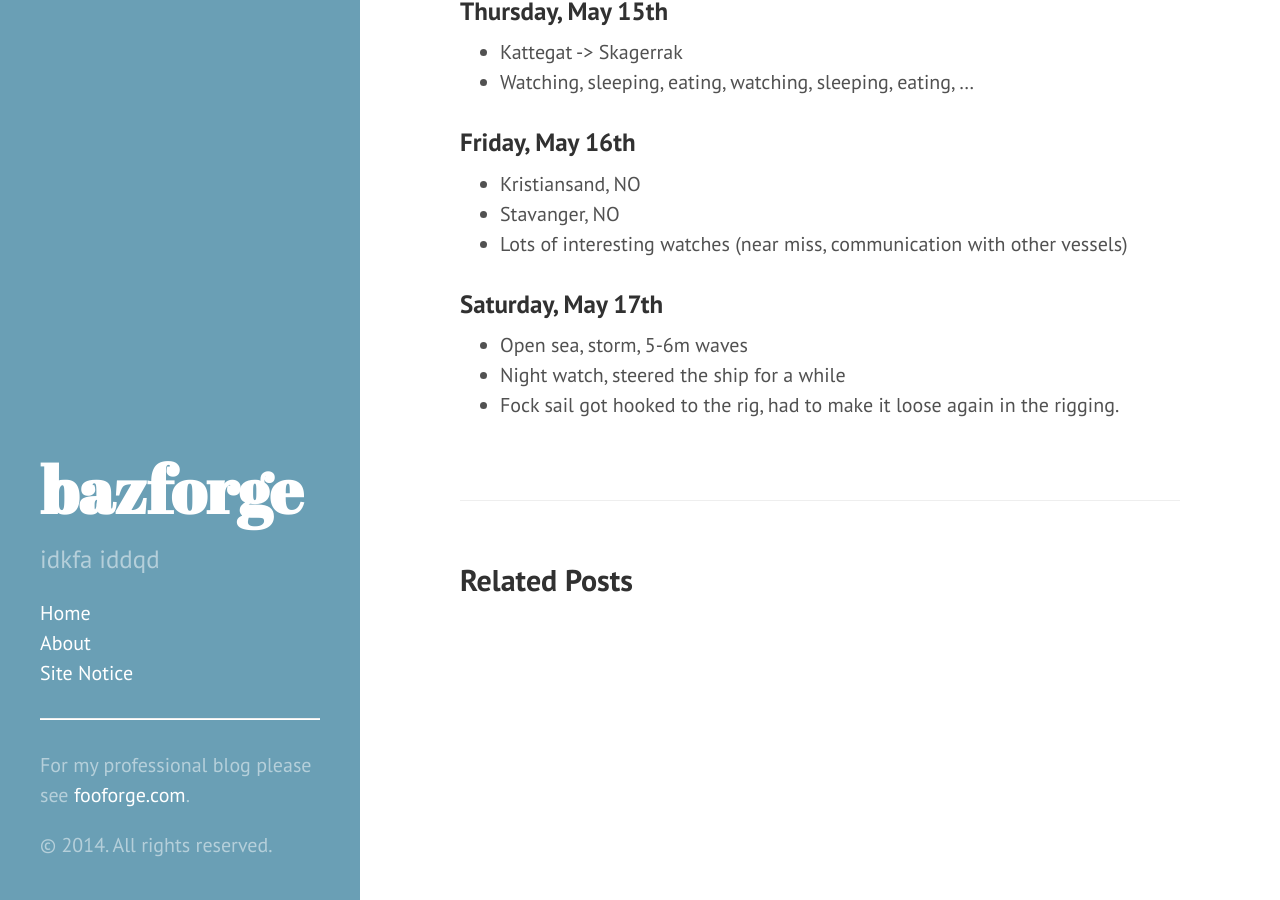
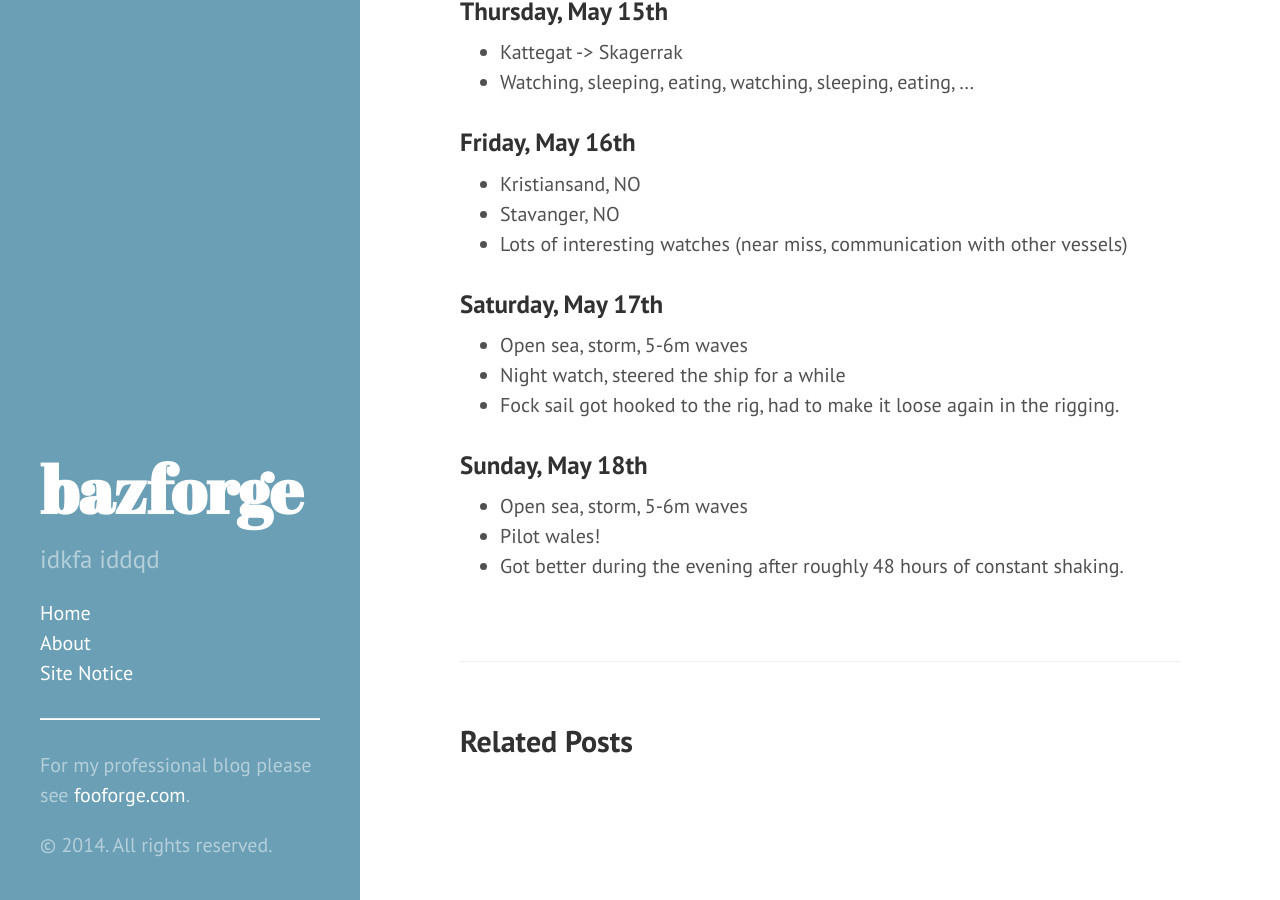
Before and after one commit to fooforge/bazforge.com, a Jekyll site: the page built from _posts/2014-05-21-Sailing-from-Hamburg-to-Bodo.md, in a window 1280 px wide and 900 px high, scrolled down 989 px. Built offline with Jekyll 4.4.1, drawn with Linux system fonts in a browser that asks for light colours; Markdown is read by kramdown in place of the engine named in the settings.

Commit message:
Extend the sailing trip post

```diff
--- a/_posts/2014-05-21-Sailing-from-Hamburg-to-Bodo.md
+++ b/_posts/2014-05-21-Sailing-from-Hamburg-to-Bodo.md
@@ -46,3 +46,9 @@ categories: vacation
 * Open sea, storm, 5-6m waves
 * Night watch, steered the ship for a while
 * Fock sail got hooked to the rig, had to make it loose again in the rigging.
+
+### Sunday, May 18th
+
+* Open sea, storm, 5-6m waves
+* Pilot wales!
+* Got better during the evening after roughly 48 hours of constant shaking.
```
